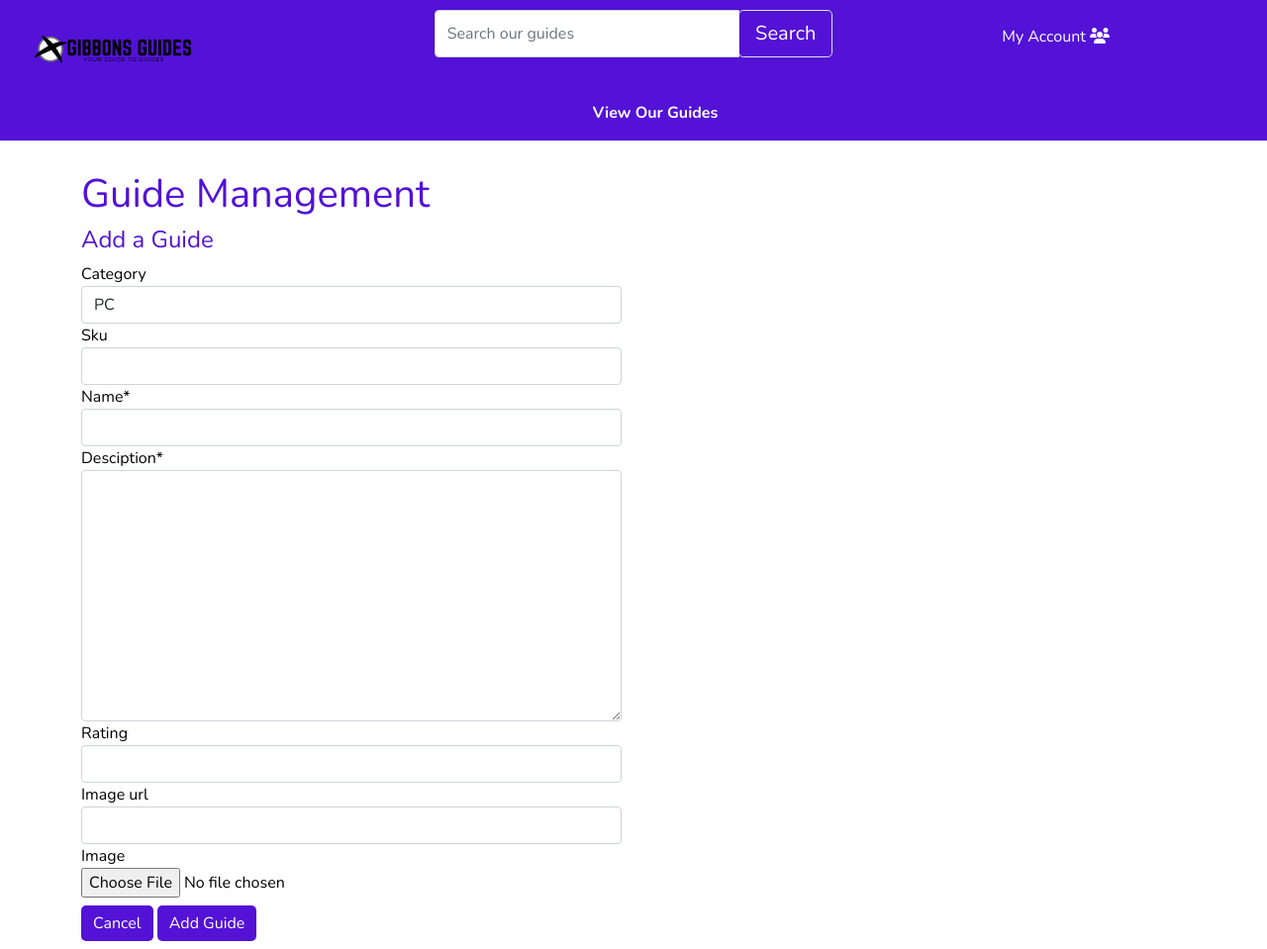
After one commit to Code-Institute-Submissions/SuperGibbon-MS4, a Django app: page /guides/add/ in a window 1280 px wide. The commit adds this page. Shown: the whole page at 99% size. Run offline with Django 3.2, Linux system fonts and the light colour scheme; data comes from the database, SQL or seed files in the repository; both versions use the stored data as it was after the commit; some libraries are stand-ins or nearby versions.

Commit message:
Add product admin, add guide view, url and template

```diff
--- a/checkout/models.py
+++ b/checkout/models.py
@@ -8,7 +8,8 @@ from profiles.models import UserProfile
 class Order(models.Model):
     order_number = models.CharField(max_length=32, null=False, editable=False)
     user_profile = models.ForeignKey(UserProfile, on_delete=models.SET_NULL,
-                                     null=True, blank=True, related_name='orders')
+                                     null=True, blank=True,
+                                     related_name='orders')
     full_name = models.CharField(max_length=50, null=False, blank=False)
     email = models.EmailField(max_length=254, null=False, blank=False)
     date = models.DateTimeField(auto_now_add=True)
--- a/checkout/templates/checkout/checkout_success.html
+++ b/checkout/templates/checkout/checkout_success.html
@@ -22,7 +22,7 @@
                 <p><i class="fas fa-check"></i> Access to all guides</p>
                 <p><i class="fas fa-check"></i> Lifetime membership, never pay again</p>
                 <p><i class="fas fa-check"></i> 100% AD free</p>
-                <p>Confirmation will be emailed to {{ order.email }}</p>
+                <p>Confirmation has been added to your profile</p>
             </div>
         </div>
         <div class="row">
--- a/gibbon_guides/settings.py
+++ b/gibbon_guides/settings.py
@@ -173,6 +173,8 @@ STRIPE_CURRENCY = 'gbp'
 STRIPE_PUBLIC_KEY = os.getenv('STRIPE_PUBLIC_KEY', '')
 STRIPE_SECRET_KEY = os.getenv('STRIPE_SECRET_KEY', '')
 
+DEFAULT_FROM_EMAIL = 'gibbonsguides@example.com'
+
 
 # Default primary key field type
 # https://docs.djangoproject.com/en/3.2/ref/settings/#default-auto-field
--- /dev/null
+++ b/guides/forms.py
@@ -0,0 +1,16 @@
+from django import forms
+from .models import Guide, Category
+
+
+class GuideForm(forms.ModelForm):
+
+    class Meta:
+        model = Guide
+        fields = '__all__'
+
+    def __init__(self, *args, **kwargs):
+        super().__init__(*args, **kwargs)
+        categories = Category.objects.all()
+        friendly_names = [(c.id, c.get_friendly_name()) for c in categories]
+
+        self.fields['category'].choices = friendly_names
--- /dev/null
+++ b/guides/templates/guides/add_guide.html
@@ -0,0 +1,37 @@
+{% extends "base.html" %}
+{% load static %}
+
+{% block page_header %}
+    <div class="container header-container">
+        <div class="row">
+            <div class="col"></div>
+        </div>
+    </div>
+{% endblock%}
+
+{% block content %}
+    <div class="container checkout-container col">
+        <div class="row">
+            <div class="col-12 col-12 col-md-6">
+                <h1 class="title-text">Guide Management</h1>
+                <h4 class="title-text">Add a Guide</h4>
+            </div>
+        </div>
+        <div class="row">
+            <div class="col-12 col-md-6">
+                <form method="POST" action="{% url 'add_guide' %}" class="form mb-2" enctype="multipart/form-data">
+                    {% csrf_token %}
+                    {{ form | crispy }}
+                    <div class="text-right">
+                        <a class="btn btn-purple mt-2" href="{% url 'guides' %}">
+                            Cancel
+                        </a>
+                        <button class="btn btn-purple mt-2" type="submit">
+                            Add Guide
+                        </button>
+                    </div>
+                </form>
+            </div>
+        </div>
+    </div>
+{% endblock %}
--- a/guides/urls.py
+++ b/guides/urls.py
@@ -4,5 +4,6 @@ from . import views
 
 urlpatterns = [
     path('', views.all_guides, name='guides'),
-    path('<guide_id>', views.guide_detail, name='guide_detail'),
+    path('<int:guide_id>/', views.guide_detail, name='guide_detail'),
+    path('add/', views.add_guide, name='add_guide'),
 ]
--- a/guides/views.py
+++ b/guides/views.py
@@ -1,7 +1,9 @@
 from django.shortcuts import render, get_object_or_404, redirect, reverse
 from django.contrib import messages
 from django.db.models import Q
+
 from .models import Guide, Category
+from .forms import GuideForm
 
 # Create your views here.
 
@@ -25,7 +27,8 @@ def all_guides(request):
         if 'q' in request.GET:
             query = request.GET['q']
             if not query:
-                messages.error(request, "You didn't enter anything in the search box")
+                messages.error(request,
+                               "You didn't enter anything in the search box")
                 return redirect(reverse('guides'))
 
             queries = Q(name__icontains=query) | Q(desciption__icontains=query)
@@ -53,3 +56,16 @@ def guide_detail(request, guide_id):
     }
 
     return render(request, 'guides/guide_detail.html', context)
+
+
+def add_guide(request):
+    """
+    Add guides to website
+    """
+    form = GuideForm()
+    template = 'guides/add_guide.html'
+    context = {
+        'form': form
+    }
+
+    return render(request, template, context)
```
Also changed, not shown: checkout/views.py (+8 -4 lines), db.sqlite3.
